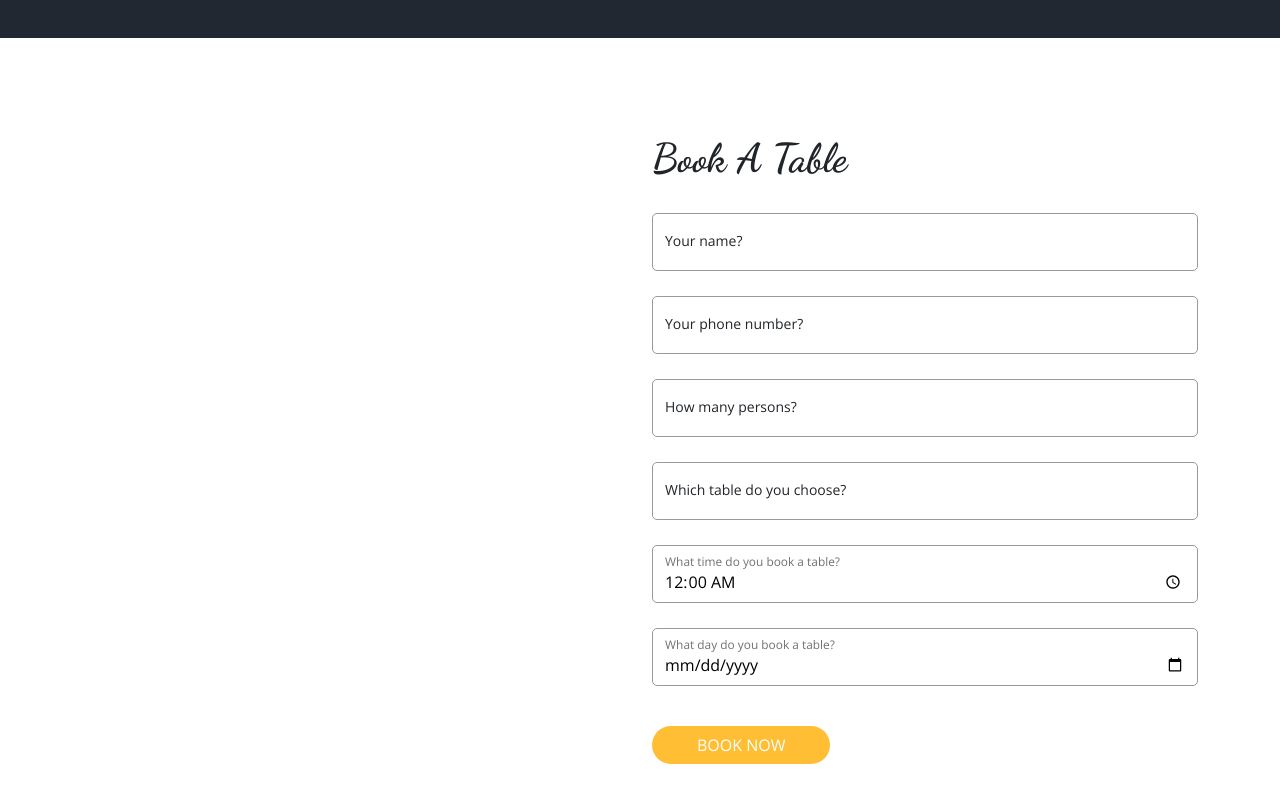
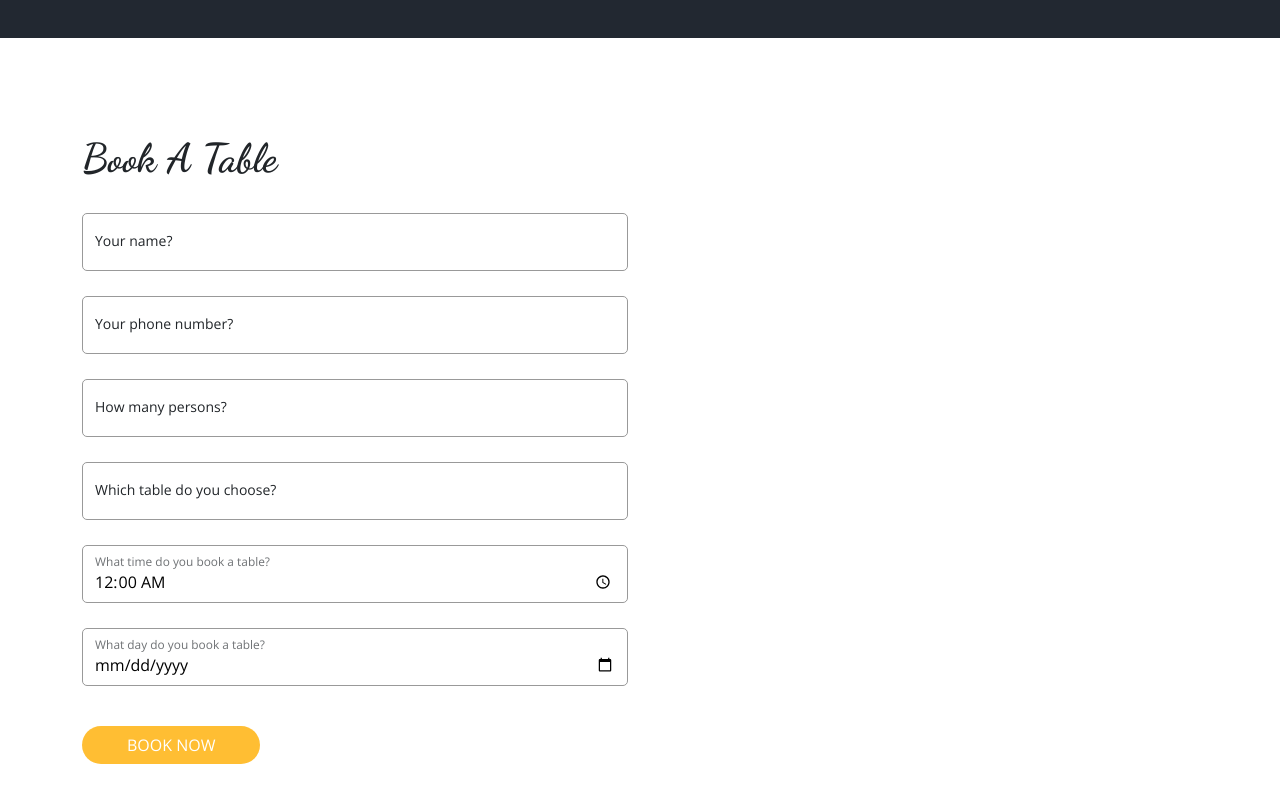
Before and after one commit to Khoa-CNTT/XDHTQLNH1338, a React (Vite) app in the folder fe/: page /home/vn in a window 1280 px wide. Shown: the part 1340-2140 px from the top of the page. Built offline with nearby package versions, Linux system fonts and the light colour scheme; no server answers.

Commit message:
fix UI book table

```diff
--- a/fe/src/web_introduce/pages/BookTable/BookTable.jsx
+++ b/fe/src/web_introduce/pages/BookTable/BookTable.jsx
@@ -49,7 +49,7 @@
       <div className={cx('container')}>
         <div className={cx('cx-body')}>
           <div className='row'>
-            <div className='col-md-6 d-flex justify-content-center'>
+            {/* <div className='col-md-6 d-flex justify-content-center'>
               <div className={cx('cs-table', 'd-flex flex-wrap justify-content-between')}>
                 {listTable.map((item, index) => {
                   const isSelected = selectedTable === item.table_number;
@@ -76,7 +76,7 @@
                   );
                 })}
               </div>
-            </div>
+            </div> */}
             <div className='col-md-6'>
               <div className={cx('cs-header')}>Book A Table</div>
               <div className={cx('cs-form-info')}>
```
